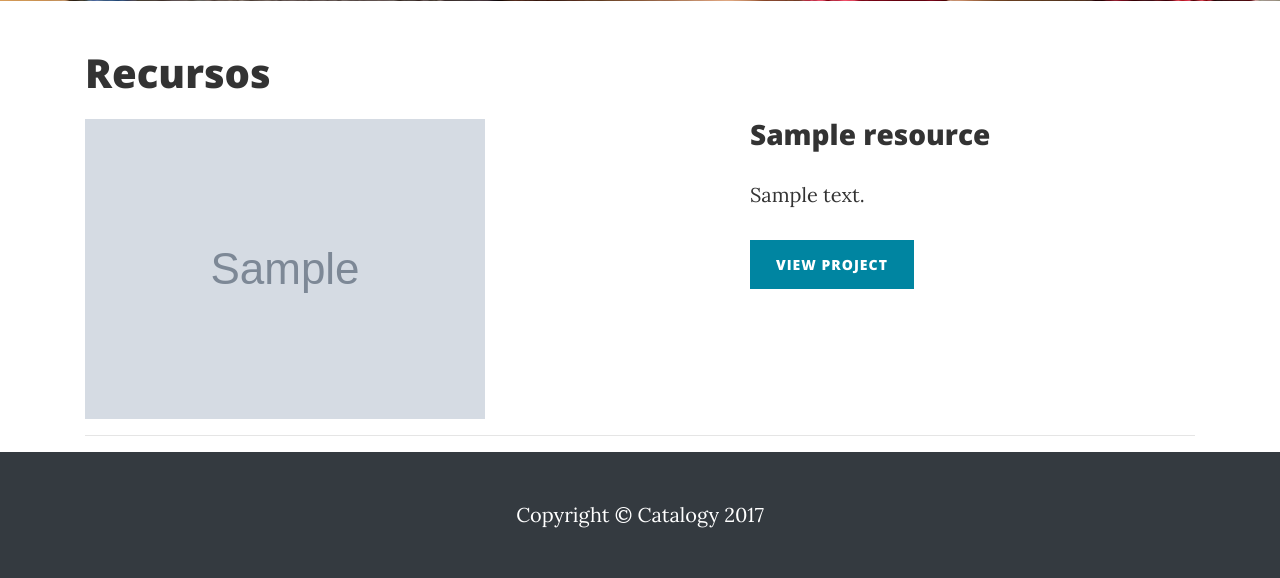
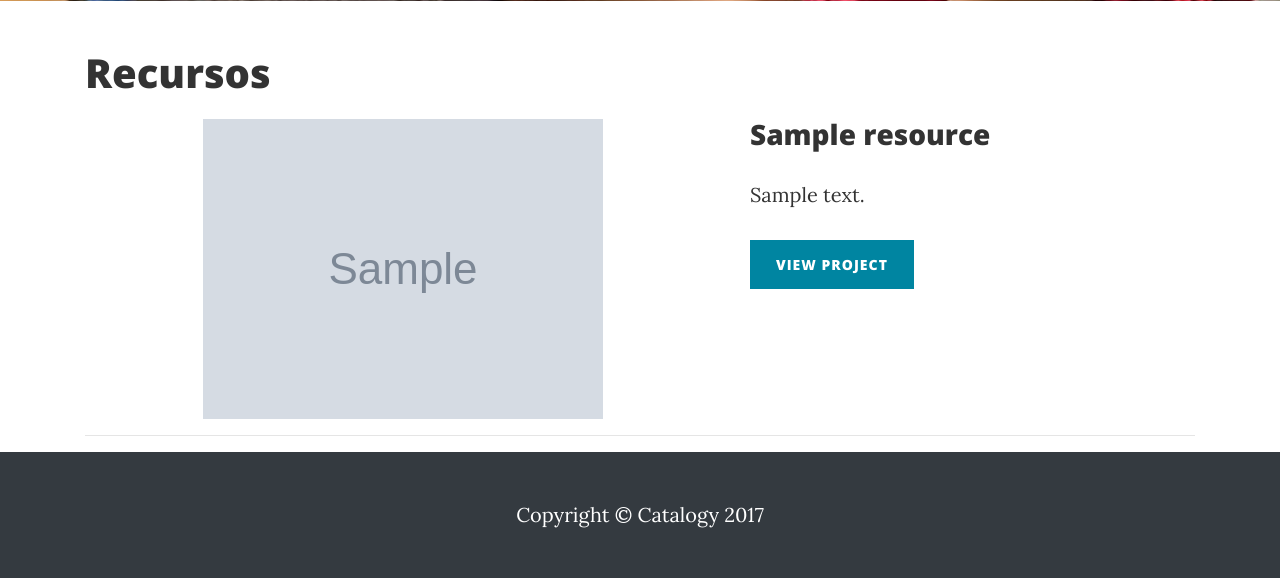
Before and after one commit to capmayer/catalogo_project, a Django app: page / in a window 1280 px wide. Shown: the part 678-1256 px from the top of the page. Run offline with Django 3.2, Linux system fonts and the light colour scheme; tables that the repository leaves empty hold one stand-in row (values such as "Sample post"); grey boxes marked "Sample" are stand-in pictures; some libraries are stand-ins or nearby versions.

Commit message:
aligned to center

```diff
--- a/resources/static/resources/css/resources.css
+++ b/resources/static/resources/css/resources.css
@@ -363,3 +363,6 @@ form .form-group:first-child .floating-label-form-group {
     max-width: auto;
     max-height: 400px;
   }
+  .my-image-container {
+    text-align: center;
+  }
--- a/resources/templates/resources/home.html
+++ b/resources/templates/resources/home.html
@@ -24,7 +24,7 @@
       <!-- Project One -->
       {% for resource in resources_list %}
       <div class="row">
-        <div class="col-md-7 centered">
+        <div class="col-md-7 my-image-container">
           <a href="{% url 'resource_detail' slug=resource.slug %}">
             <img class="img-fluid my-image-thumb" src={{ resource.image_set.get.image.url }} alt="">
           </a>
--- a/resources/templates/resources/resource_list.html
+++ b/resources/templates/resources/resource_list.html
@@ -34,7 +34,7 @@
       <!-- Project One -->
       {% for resource in resource_filter.qs %}
       <div class="row">
-        <div class="col-md-7 centered">
+        <div class="col-md-7 my-image-container">
           <a href="{% url 'resource_detail' slug=resource.slug %}">
             <img class="img-fluid my-image-thumb" src={{ resource.image_set.get.image.url }} alt="">
           </a>
```
